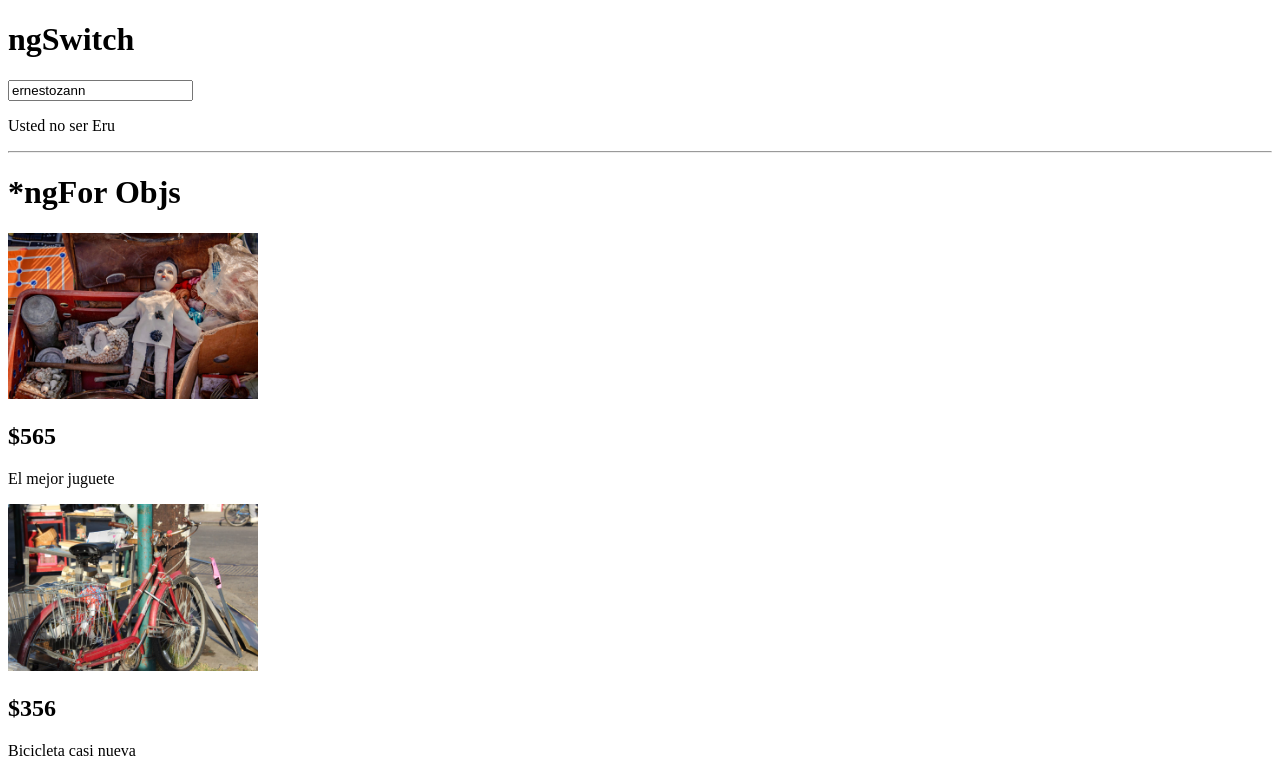
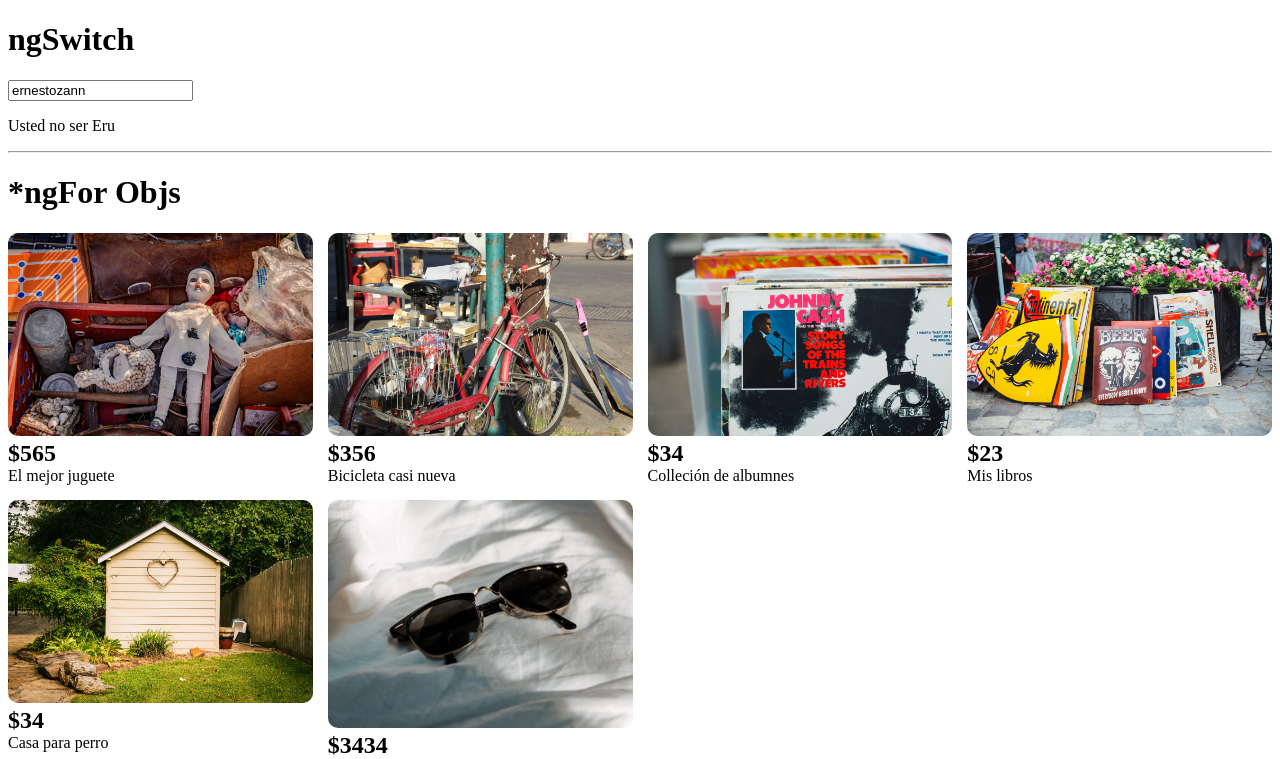
Before and after one commit to ernestozann/fundamentos-angular, an Angular app in the folder my-store/: page / in a window 1280 px wide. Shown: the top 759 px of the page. Built offline with nearby package versions, Linux system fonts and the light colour scheme.

Commit message:
estilos a la lista de productos

```diff
--- a/my-store/src/app/app.component.html
+++ b/my-store/src/app/app.component.html
@@ -23,9 +23,9 @@
 </p> -->
 <hr/>
 <h1>*ngFor Objs</h1>
-<div>
+<div class="products--grid">
   <div *ngFor="let product of products">
-    <img width="250px" [src]="product.image" [alt]="product.name">
+    <img [src]="product.image" [alt]="product.name">
     <h2>${{product.price}}</h2>
     <p>{{product.name}}</p>
   </div>
--- a/my-store/src/app/app.component.scss
+++ b/my-store/src/app/app.component.scss
@@ -4,3 +4,24 @@
   background: rgb(207, 109, 109);
   overflow: auto;
 }
+.products--grid {
+  display: flex;
+  flex-direction: column;
+  div {
+    img {
+      width: 100%;
+      border-radius: 10px;
+    }
+    h2, p {
+      margin: 0;
+    }
+  }
+}
+
+@media screen and (min-width: 40em) {
+  .products--grid {
+    display: grid;
+    grid-template-columns: repeat(4, 1fr);
+    grid-gap: 15px;
+  }
+}
```
